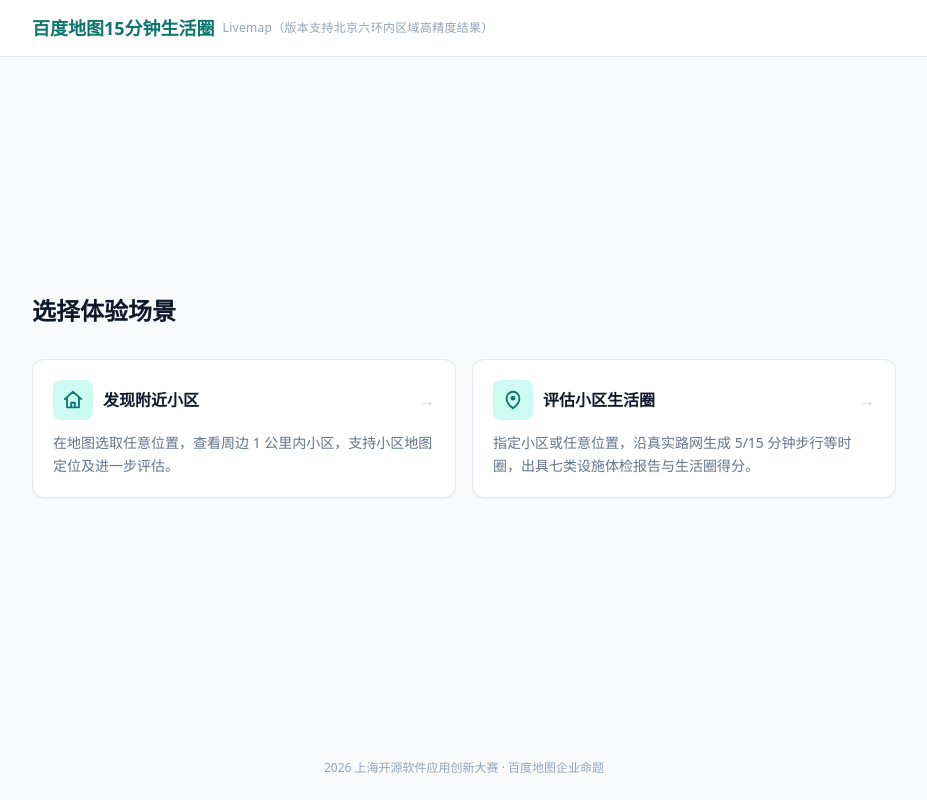
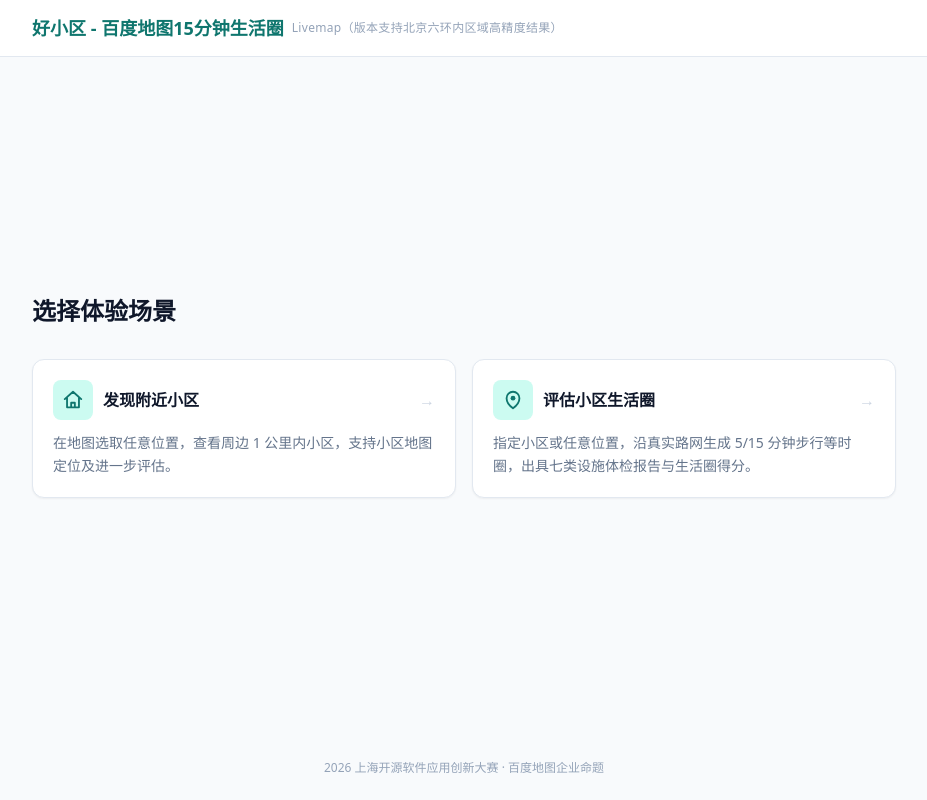
Before and after one commit to jeffreytanhao-eng/Baidu-Livemap, a Next.js app in the folder apps/web/: page / in a window 1280 px wide. Shown: the whole page, without its empty margins (176-1103 px from the left). Built offline with nearby package versions, Linux system fonts and the light colour scheme.

Commit message:
品牌标题改为「好小区 - 百度地图15分钟生活圈」

```diff
--- a/apps/web/app/layout.tsx
+++ b/apps/web/app/layout.tsx
@@ -2,7 +2,7 @@ import type { Metadata } from "next";
 import "./globals.css";
 
 export const metadata: Metadata = {
-  title: "百度地图15分钟生活圈",
+  title: "好小区 - 百度地图15分钟生活圈",
   description: "看清真实步行能到哪，找出菜场、药店、小学的缺口",
 };
 
--- a/apps/web/app/page.tsx
+++ b/apps/web/app/page.tsx
@@ -46,7 +46,7 @@ export default function Page() {
     <div className="flex min-h-dvh flex-col bg-slate-50">
       <header className="border-b border-slate-200 bg-white">
         <div className="mx-auto flex h-14 max-w-4xl items-center px-4">
-          <span className="text-lg font-bold text-brand">百度地图15分钟生活圈</span>
+          <span className="text-lg font-bold text-brand">好小区 - 百度地图15分钟生活圈</span>
           <span className="ml-2 hidden text-xs font-medium tracking-wide text-slate-400 sm:inline">
             Livemap（版本支持北京六环内区域高精度结果）
           </span>
--- a/apps/web/components/TopBar.tsx
+++ b/apps/web/components/TopBar.tsx
@@ -29,7 +29,7 @@ export default function TopBar({
       <div className="flex h-14 items-center gap-3 px-4">
         {/* 品牌 */}
         <div className="flex items-baseline gap-2">
-            <span className="text-lg font-bold text-brand">百度地图15分钟生活圈</span>
+            <span className="text-lg font-bold text-brand">好小区 - 百度地图15分钟生活圈</span>
             <span className="hidden text-xs font-medium tracking-wide text-slate-400 sm:inline">
               Livemap（版本支持北京六环内区域高精度结果）
             </span>
```
